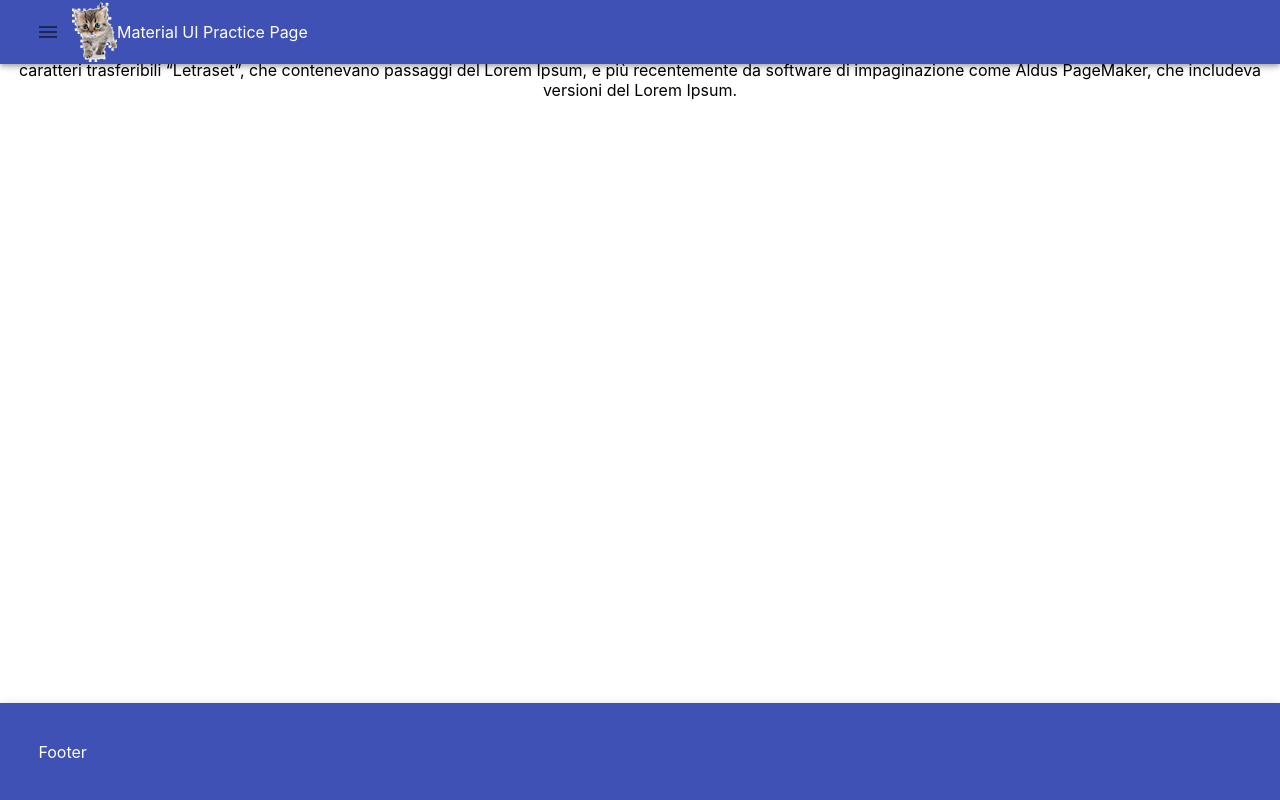
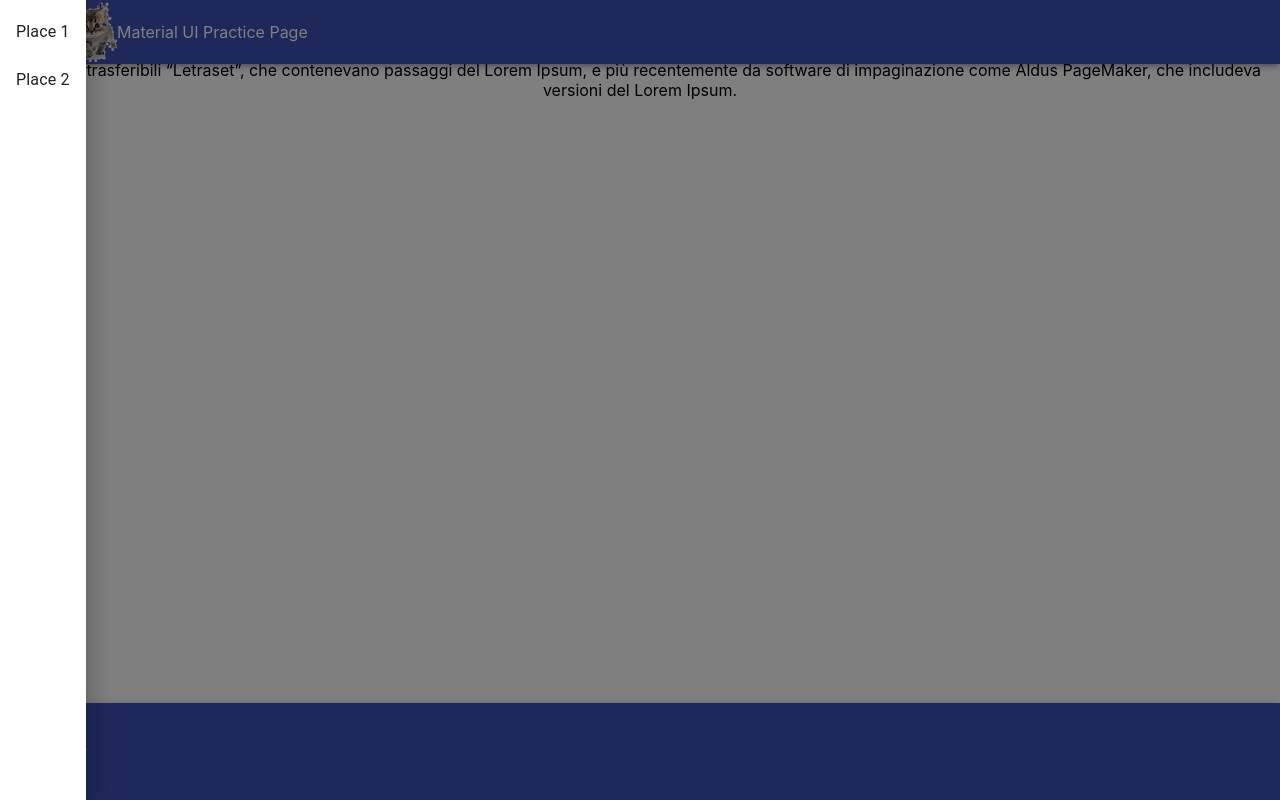
Before and after one commit to juniperalcorn/material-practice, a React (Create React App) app: page / in a window 1280 px wide. Both pictures are taken after a click on the button "Open drawer". Built offline with nearby package versions, Linux system fonts and the light colour scheme.

Commit message:
implement hidden nav drawer

```diff
--- a/src/components/layout/header.js
+++ b/src/components/layout/header.js
@@ -24,13 +24,8 @@ class Header extends Component {
             // anchorEl: null,
             // isNavOpen: false,
         }
-        // this.toggleNav = this.toggleNav.bind(this)
         // this.handleMenuClose=this.handleMenuClose.bind(this)
     }
-
-    // toggleNav = () => {
-    //     this.setState({ isNavOpen: !this.state.isNavOpen })
-    // }
 
     // handleMenuClose = () => {
     //     this.setState({anchorEl: null})
@@ -56,7 +51,13 @@ class Header extends Component {
             <div>
                 <AppBar>
                     <Toolbar>
-                        <IconButton onClick={this.toggleNav}>
+                        <IconButton
+                            aria-label='Open drawer'
+                            onClick={()=>{
+                                console.log('header open')
+                                this.props.toggleNav()
+                            }}
+                        >
                             <MenuIcon/>
                         </IconButton>
                         <img src={img} alt='kitten photo'></img>
--- a/src/components/layout/layout.js
+++ b/src/components/layout/layout.js
@@ -11,17 +11,34 @@ class Layout extends Component{
   constructor(props){
     super(props)
     this.state={
-      isNavOpen: true,
+      isNavOpen: false,
     }
   }
 
+  _toggleIsNavOpen = () => {
+    // const status = this.state.isNavOpen
+    this.setState({ isNavOpen: !this.state.isNavOpen })
+
+    console.log(this.state.isNavOpen)
+  }
+
   render(){
+    const { classes, theme, location } = this.props
     return(
       <div>
-        <Header />
+        <Header
+          isNavOpen={this.state.isNavOpen}
+          toggleNav={this._toggleIsNavOpen.bind(this)}
+          drawerWidth={240}
+        />
 
         <div className='body'>
-          <SideMenu />
+          <SideMenu
+            isNavOpen={this.state.isNavOpen}
+            toggleNav={this._toggleIsNavOpen.bind(this)}
+            drawerWidth={240}
+            // path={location.pathname}
+          />
         </div>
       </div>
     )
--- a/src/components/layout/sideMenu.js
+++ b/src/components/layout/sideMenu.js
@@ -9,18 +9,34 @@ import ListItemText from '@material-ui/core/listItemText'
 class SideMenu extends Component{
   constructor(props){
     super(props)
-    this.state={}
+    this.state={
+      // isOpen: true,
+
+    }
   }
 
   render(){
+    // const [open, setOpen] = useState(false)
+    const { classes, variant, toggleNav, isNavOpen } = this.props
+
     return(
-      <Drawer>
+      <Drawer
+        variant={variant}
+        open={isNavOpen}
+        onClose={toggleNav}
+      >
         <div></div>
         <List>
-          <ListItem>
+          <ListItem
+            button
+            // onClick={()=>setOpen(false)}
+          >
             <ListItemText>Place 1</ListItemText>
           </ListItem>
-          <ListItem>
+          <ListItem
+            button
+            // onClick={()=>setOpen(false)}
+          >
             <ListItemText>Place 2</ListItemText>
           </ListItem>
         </List>
```
